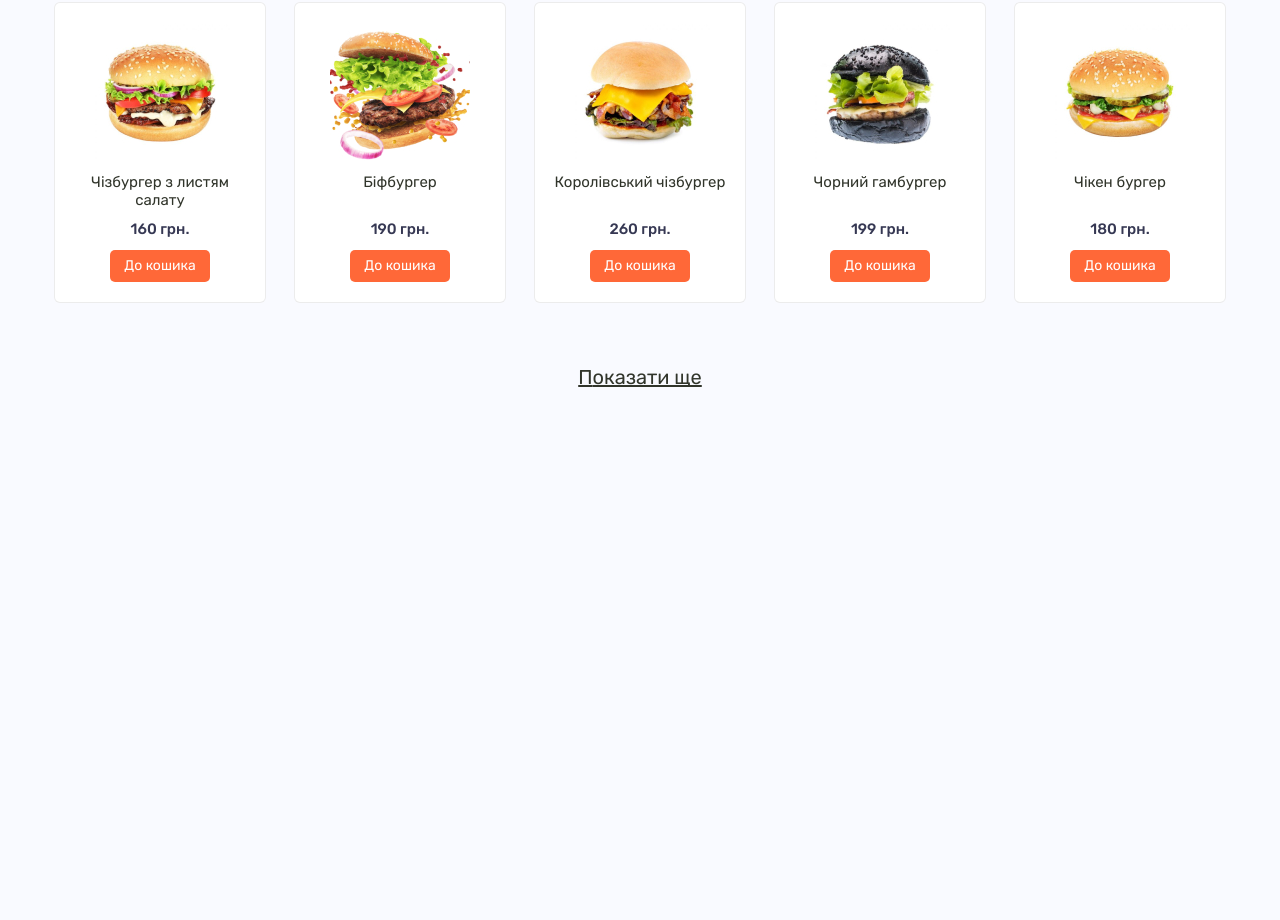
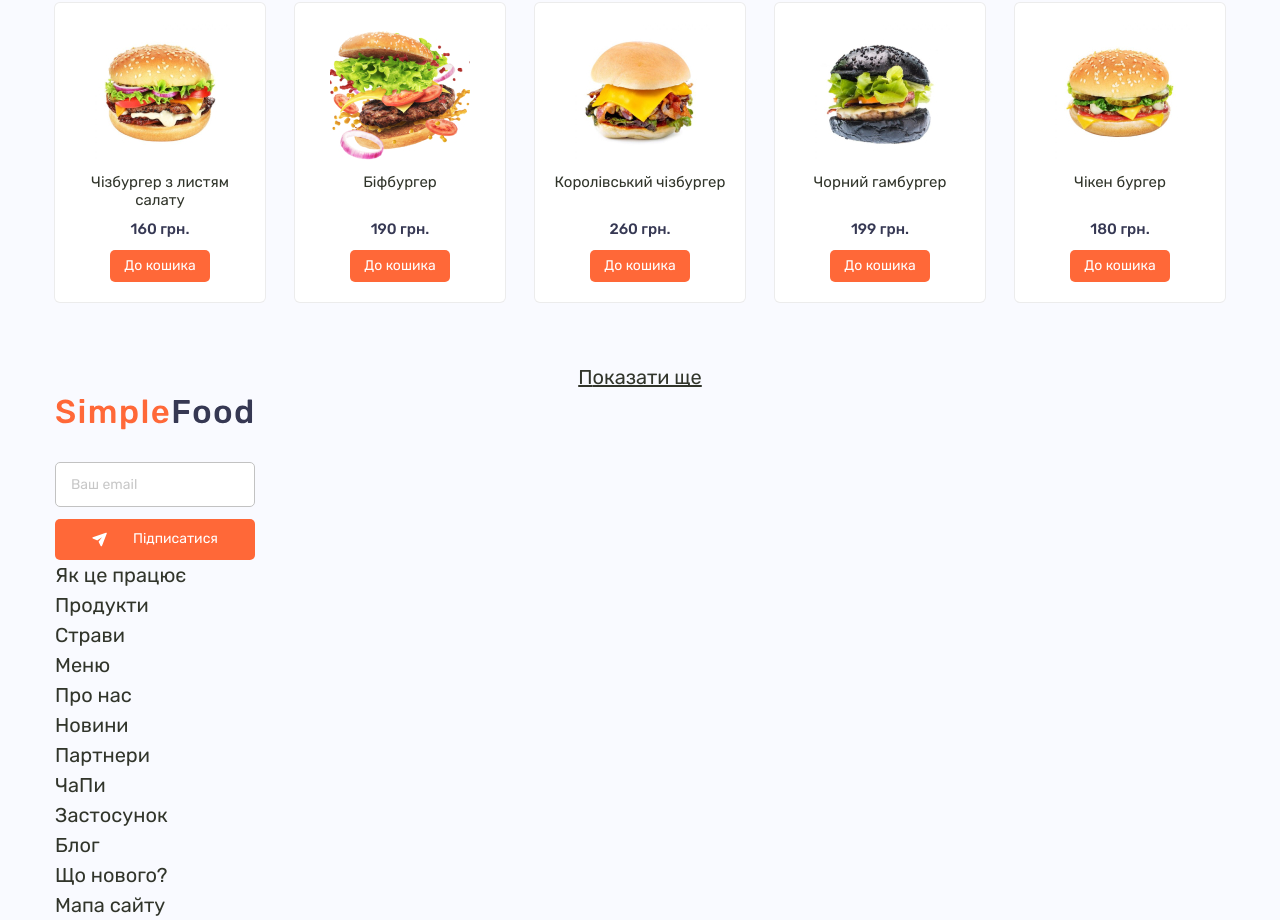
Before and after one commit to YurroUzhgorod/project_store_2, a website: page app/index.html in a window 1280 px wide. Shown: the part 1492-2412 px from the top of the page. Before the commit the page ends 1884 px from the top, so only its background shows below. Drawn offline with Linux system fonts and the light colour scheme.

Commit message:
resolved conflict hover/active/focuc in all project, ended subscribe block

```diff
--- a/app/index.html
+++ b/app/index.html
@@ -52,7 +52,7 @@
 							<ul class="menu__list">
 								<li class="menu__list-item">
 									<a
-										class="menu__list-link menu__list-link--active anim-accent transition-set letter-upper"
+										class="menu__list-link menu__list-link--active anim-accent transition-set letter-upper border-global"
 										href="#"
 										>Головна</a
 									>
@@ -60,14 +60,14 @@
 
 								<li class="menu__list-item">
 									<a
-										class="menu__list-link anim-accent transition-set letter-upper"
+										class="menu__list-link anim-accent transition-set letter-upper border-global"
 										href="#"
 										>Страви</a
 									>
 								</li>
 								<li class="menu__list-item">
 									<a
-										class="menu__list-link anim-accent transition-set letter-upper"
+										class="menu__list-link anim-accent transition-set letter-upper border-global"
 										href="#"
 										>Kонтакти</a
 									>
@@ -158,7 +158,7 @@
 											/>
 										</svg>
 
-										<span class="user-nav__num">4</span>
+										<span class="user-nav__num transition-set">4</span>
 									</a>
 								</li>
 							</ul>
@@ -184,6 +184,7 @@
 								</p>
 								<a
 									class="hero__order-link border-global anim-set transition-set letter-upper"
+									href="#"
 								>
 									Замовити
 								</a>
@@ -715,8 +716,101 @@
 				</section>
 			</main>
 
-			<footer class="footer"></footer>
-			<script src=""></script>
+			<footer class="footer">
+				<div class="container">
+					<div class="footer__inner">
+						<div class="subscribe">
+							<a
+								class="logo subscribe__logo transition-set border-global"
+								href="#"
+							>
+								<img
+									class="logo__img"
+									src="./images/logo.svg"
+									alt="логотип сайту"
+									width="200px"
+									height="39px"
+								/>
+							</a>
+
+							<form
+								class="subscribe__form"
+								action="#"
+								aria-label="форма для підписки на оновлення"
+							>
+								<label class="subscire__label">
+									<input
+										class="subscribe__input border-global transition-set"
+										type="email"
+										placeholder="Ваш email"
+										required
+										aria-label=" поле для вводу електронної пошти"
+									/>
+								</label>
+								<button
+									class="subscribe__btn anim-set transition-set border-global"
+									type="button"
+								>
+									<svg
+										class="subscribe__icon anim-set-svg transition-set-svg"
+										width="15"
+										height="15"
+										viewBox="0 0 15 15"
+										fill="none"
+										xmlns="http://www.w3.org/2000/svg"
+									>
+										<path
+											d="M9.31801 14.3001C9.05868 14.3001 8.81931 14.1616 8.70237 13.9406L6.66079 10.0822C6.54867 9.87034 6.56793 9.61684 6.71031 9.42119L10.0059 5.20009L5.53819 8.31359C5.33115 8.44879 5.06288 8.46569 4.83864 8.36039L0.756163 6.43184C0.511284 6.31549 0.362017 6.07304 0.37715 5.81434C0.391595 5.55564 0.568376 5.32944 0.825638 5.24039L13.8951 0.690388C14.1461 0.603938 14.4288 0.660488 14.6194 0.840538C14.8092 1.01929 14.8711 1.28709 14.7783 1.52499L9.96322 13.875C9.8683 14.1181 9.62961 14.2851 9.35584 14.2988C9.34346 14.2994 9.33039 14.3001 9.31801 14.3001Z"
+											fill="white"
+										/>
+									</svg>
+									<span class="subscribe__btn-text">Підписатися</span>
+								</button>
+							</form>
+						</div>
+						<ul class="footer__nav">
+							<li class="footer__item">
+								<a class="footer__link letter-upper" href="">Як це працює</a>
+							</li>
+							<li class="footer__item">
+								<a class="footer__link letter-upper" href="">Продукти</a>
+							</li>
+							<li class="footer__item">
+								<a class="footer__link letter-upper" href="">Страви</a>
+							</li>
+							<li class="footer__item">
+								<a class="footer__link letter-upper" href="">Меню</a>
+							</li>
+							<li class="footer__item">
+								<a class="footer__link letter-upper" href="">Про нас</a>
+							</li>
+							<li class="footer__item">
+								<a class="footer__link letter-upper" href="">Новини</a>
+							</li>
+							<li class="footer__item">
+								<a class="footer__link letter-upper" href="">Партнери</a>
+							</li>
+							<li class="footer__item">
+								<a class="footer__link letter-upper" href="">ЧаПи</a>
+							</li>
+							<li class="footer__item">
+								<a class="footer__link letter-upper" href="">Застосунок</a>
+							</li>
+							<li class="footer__item">
+								<a class="footer__link letter-upper" href="">Блог</a>
+							</li>
+							<li class="footer__item">
+								<a class="footer__link letter-upper" href="">Що нового?</a>
+							</li>
+							<li class="footer__item">
+								<a class="footer__link letter-upper" href="">Мапа сайту</a>
+							</li>
+						</ul>
+						<address class="contact-data"></address>
+					</div>
+				</div>
+			</footer>
+
 			<script src="js/main.min.js "></script>
 		</div>
 	</body>
--- a/app/scss/_global.scss
+++ b/app/scss/_global.scss
@@ -65,20 +65,26 @@ body {
 .anim-accent {
 	&:focus {
 		box-shadow: 0 0 0 2px rgba(255, 104, 56, 0.7);
+		text-decoration: none;
 	}
 
 	&:hover {
 		color: $orange-900;
+		text-decoration: none;
+		box-shadow: none;
 	}
 
 	&:active {
 		text-shadow: 2px 2px 5px rgba(49, 53, 43, 0.5);
+		color: $dark;
+		text-decoration: none;
+		box-shadow: none;
 	}
 }
 
 .anim-primary {
 	&:focus {
-		background: rgba(255, 104, 56, 0.1);
+		background-color: rgba(255, 104, 56, 0.1);
 		box-shadow: 0px 0px 0px 2px rgba(255, 104, 56, 0.7);
 	}
 
@@ -87,26 +93,43 @@ body {
 	}
 
 	&:active {
-		background: rgba(255, 104, 56, 0.1);
+		background-color: rgba(255, 104, 56, 0.1);
 	}
 }
 
 .anim-set {
 	&:focus {
 		box-shadow: 0 0 0 2px rgba(255, 104, 56, 0.7);
-		background-color: rgba(255, 104, 56, 0.1);
-		color: $orange-900;
+		@extend %color-primary-set;
 	}
 
 	&:hover {
 		box-shadow: 0 0 0 2px rgba(255, 104, 56, 0.7);
-		background-color: rgba(255, 255, 255, 0.1);
-		color: $orange-900;
+
+		@extend %color-primary-set;
 	}
 
 	&:active {
-		background-color: rgba(255, 104, 56, 0.1);
-		color: $orange-900;
+		@extend %color-primary-set;
+		box-shadow: none;
+	}
+}
+
+.anim-set-svg {
+	// &:focus,
+	// &:hover,
+	// &:active {
+	// 	path,
+	// 	ellipse {
+	// 		stroke: $orange-900;
+	// 		fill: $orange-900;
+	// 	}
+	// }
+	&:focus .svg-path,
+	&:hover .svg-path,
+	&:active .svg-path {
+		stroke: $orange-900;
+		fill: $orange-900;
 	}
 }
 
--- a/app/scss/_vars.scss
+++ b/app/scss/_vars.scss
@@ -57,7 +57,6 @@ $silver-100: #f9faff;
 %color-primary-set {
 	color: $orange-900;
 	background-color: rgba(255, 104, 56, 0.1);
-	box-shadow: 0 0 0 2px rgba(255, 104, 56, 0.7);
 }
 
 %text-decor-global {
--- a/app/scss/style.scss
+++ b/app/scss/style.scss
@@ -28,16 +28,24 @@
 }
 
 .logo {
+	display: inline-block;
+
 	&:focus {
 		box-shadow: 0 0 0 2px rgba(255, 104, 56, 0.7);
 	}
 
 	&:hover {
 		opacity: 0.8;
+		box-shadow: none;
 	}
 
 	&:active {
 		opacity: 0.5;
+		box-shadow: none;
+	}
+	g &__img {
+		width: 200px;
+		height: 39px;
 	}
 }
 
@@ -51,8 +59,6 @@
 	}
 
 	&__list-link {
-		border-radius: 5px;
-		text-transform: capitalize;
 		font-size: 18px;
 		line-height: 1.3;
 		letter-spacing: 0.01em;
@@ -82,6 +88,18 @@
 			span {
 				background-color: #fff;
 				color: $orange-900;
+			}
+		}
+		&:active {
+			box-shadow: none;
+			ellipse,
+			path {
+				stroke: #000;
+			}
+
+			span {
+				background-color: $orange-900;
+				color: #fff;
 			}
 		}
 		&--cart {
@@ -144,12 +162,6 @@
 	&__info-link {
 		@extend %text-decor-global;
 		color: $darkBlue-900;
-
-		&:focus,
-		&:hover,
-		&:active {
-			text-decoration: none;
-		}
 	}
 
 	&__img {
@@ -184,7 +196,8 @@
 			}
 		}
 
-		&:focus {
+		&:focus,
+		&:hover {
 			box-shadow: 0 0 0 2px rgba(255, 104, 56, 0.7);
 		}
 
@@ -271,4 +284,49 @@
 	}
 }
 
+.footer {
+	&__inner {
+	}
+}
+
+.subscribe {
+	line-height: 1;
+	max-width: 200px;
+	width: 100%;
+	font-size: 14px;
+
+	&__logo {
+		margin-bottom: 28px;
+	}
+
+	&__input {
+		width: 100%;
+		border: 1px solid $gray;
+		padding: 13px 15px;
+		margin-bottom: 12px;
+
+		&::placeholder {
+			color: $gray;
+			opacity: 0.9;
+			transition: color 0.3s ease;
+		}
+		&:focus {
+			box-shadow: 0 0 0 2px $orange-900;
+			border: 1px solid transparent;
+		}
+		&:hover {
+			&::placeholder {
+				color: $darkBlue-900;
+			}
+		}
+	}
+
+	&__btn {
+		@extend %flex-sb;
+		@extend %color-accent-set;
+		width: 100%;
+		padding: 13px 37px;
+	}
+}
+
 @import 'media';
```
Also changed, not shown: app/css/style.min.css.
